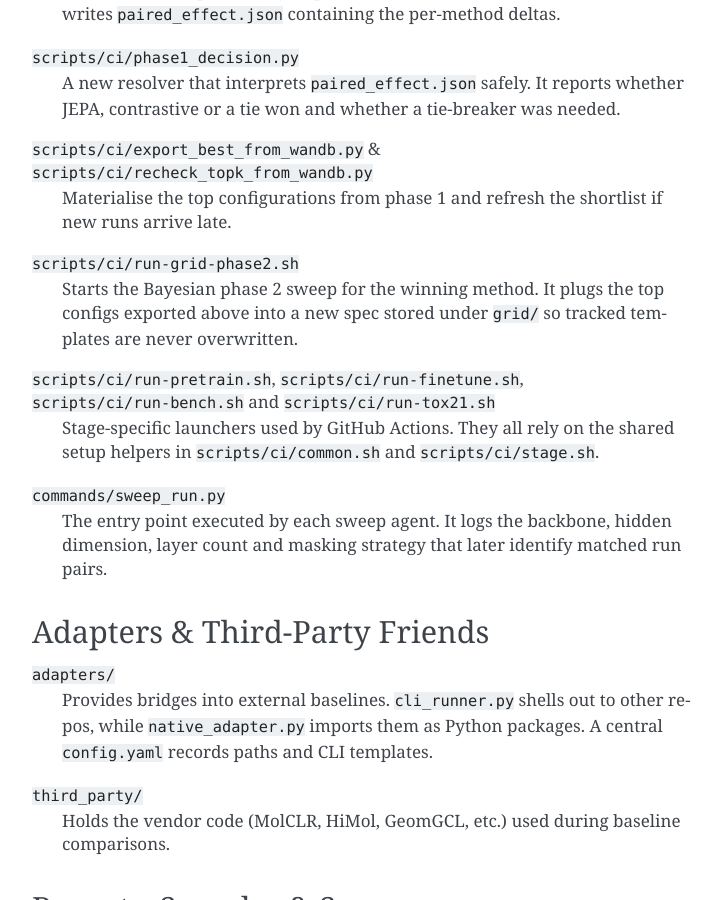
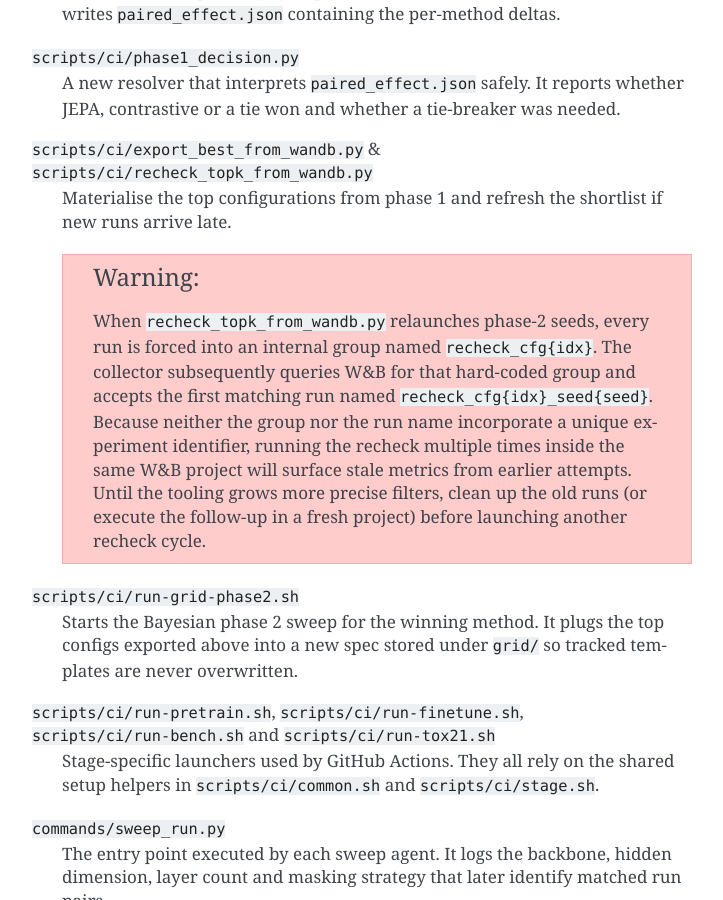
Before and after one commit to Kar488/M-JEPA, a Sphinx documentation site: the page built from docs/kid_friendly_overview.rst, in a window 1280 px wide and 900 px high, scrolled down 4037 px. Shown: the whole window, without its empty margins (388-1111 px from the left). Built offline with Sphinx 7.4.7, drawn with Linux system fonts in a browser that asks for light colours.

Commit message:
Document recheck group collision caveat

```diff
--- a/docs/kid_friendly_overview.rst
+++ b/docs/kid_friendly_overview.rst
@@ -184,6 +184,18 @@ Automation scripts keep the lab humming, especially inside CI.
   Materialise the top configurations from phase 1 and refresh the shortlist
   if new runs arrive late.
 
+  .. warning::
+
+     When ``recheck_topk_from_wandb.py`` relaunches phase-2 seeds, every run is
+     forced into an internal group named ``recheck_cfg{idx}``. The collector
+     subsequently queries W&B for that hard-coded group and accepts the first
+     matching run named ``recheck_cfg{idx}_seed{seed}``. Because neither the
+     group nor the run name incorporate a unique experiment identifier, running
+     the recheck multiple times inside the same W&B project will surface stale
+     metrics from earlier attempts. Until the tooling grows more precise filters,
+     clean up the old runs (or execute the follow-up in a fresh project) before
+     launching another recheck cycle.
+
 ``scripts/ci/run-grid-phase2.sh``
   Starts the Bayesian phase 2 sweep for the winning method. It plugs the top
   configs exported above into a new spec stored under ``grid/`` so tracked
```
